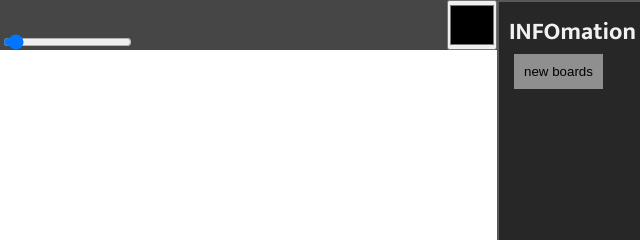
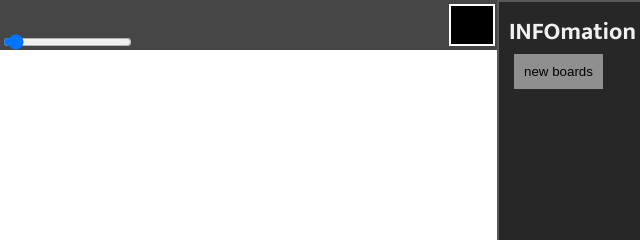
Before and after one commit to Video-toolbox/video-toolbox, a plain HTML site: page index.html in a window 1280 px wide. Shown: the top 240 px of the page, 583-1223 px from the left. Drawn offline with Linux system fonts and the light colour scheme.

Commit message:
color selector

```diff
--- a/assets/css/site.css
+++ b/assets/css/site.css
@@ -157,5 +157,22 @@ height: 20px;
 
  #colorSelector{
   height: 50px;
-  aspect-ratio: 1/1;
+
+
+  -webkit-appearance: none;
+  -moz-appearance: none;
+  appearance: none;
+  background-color: transparent;
+  border: none;
  }
+
+ #colorSelector::-webkit-color-swatch {
+
+
+  border: 2px solid #ffffff;
+}
+#colorSelector::-moz-color-swatch {
+
+
+  border: 2px solid #ffffff;
+}
```
